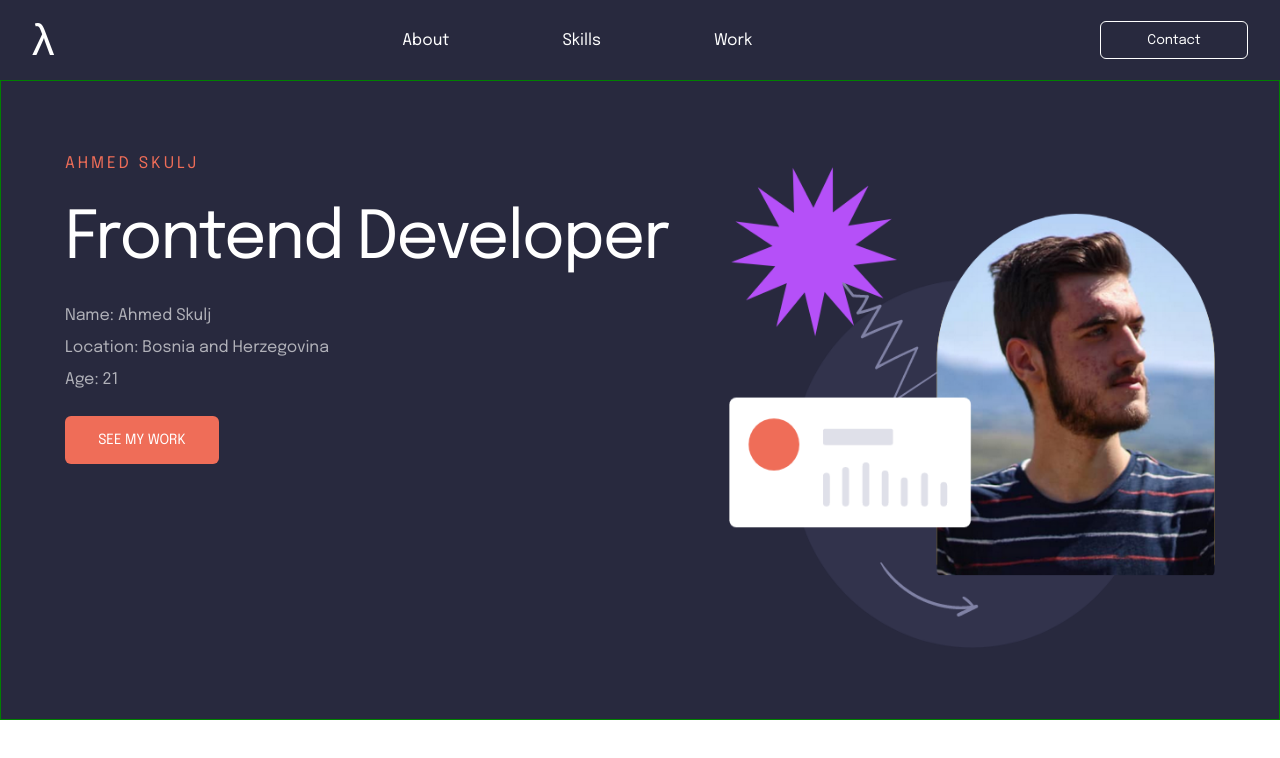
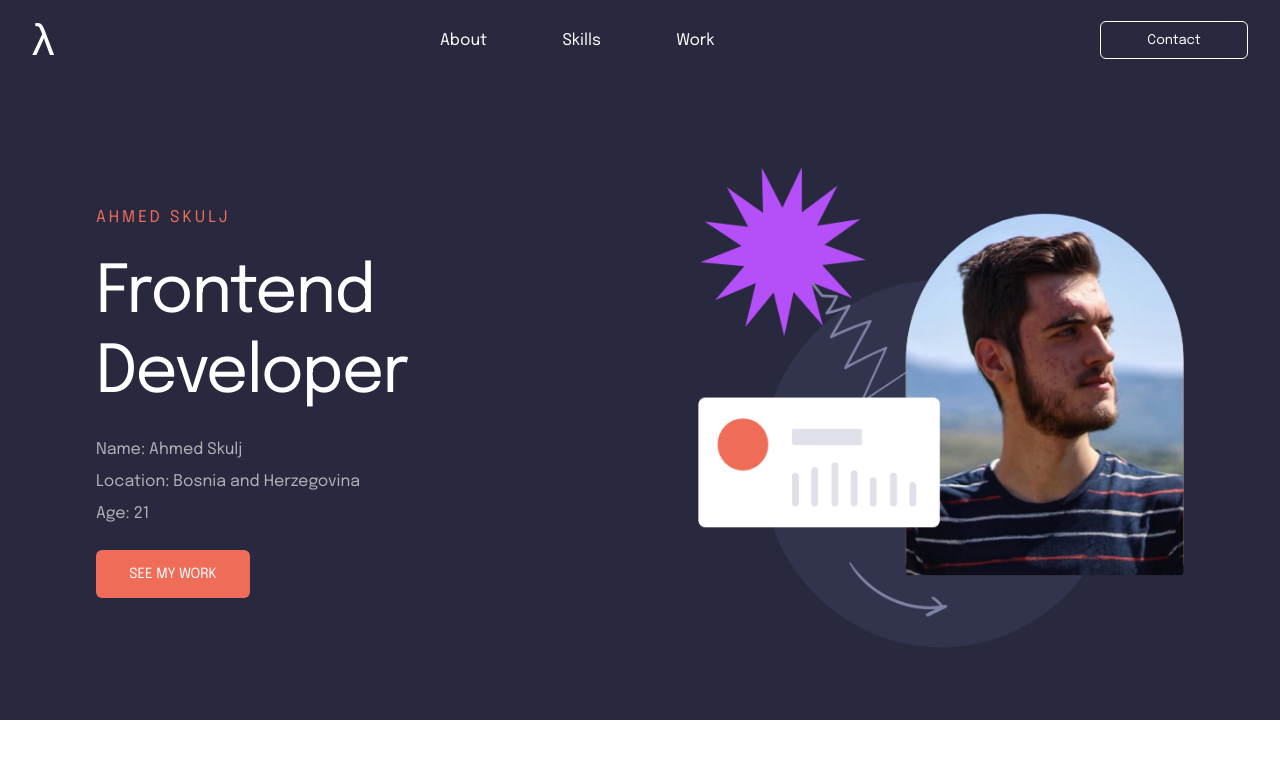
Before and after one commit to ahmedskulj00/portfolio_2.0, a Next.js app: page / in a window 1280 px wide. Shown: the top 758 px of the page. Built offline with nearby package versions, Linux system fonts and the light colour scheme.

Commit message:
Fixing some design issues with navbar and about section.

```diff
--- a/styles/About.module.css
+++ b/styles/About.module.css
@@ -8,13 +8,15 @@
   width: 100%;
   display: flex;
   align-items: center;
-  border: 1px solid green;
 }
 .about_inner_content {
-  width: 90%;
+  width: 85%;
   margin: 0 auto;
   display: flex;
   justify-content: space-between;
+}
+.about_text {
+  align-self: center;
 }
 .about_text h4 {
   font-weight: normal;
--- a/styles/Navbar.module.css
+++ b/styles/Navbar.module.css
@@ -18,7 +18,7 @@
 .navbar_links {
   width: 350px;
   display: flex;
-  justify-content: space-between;
+  justify-content: space-around;
 }
 .navbar_links button {
   outline: none;
```
